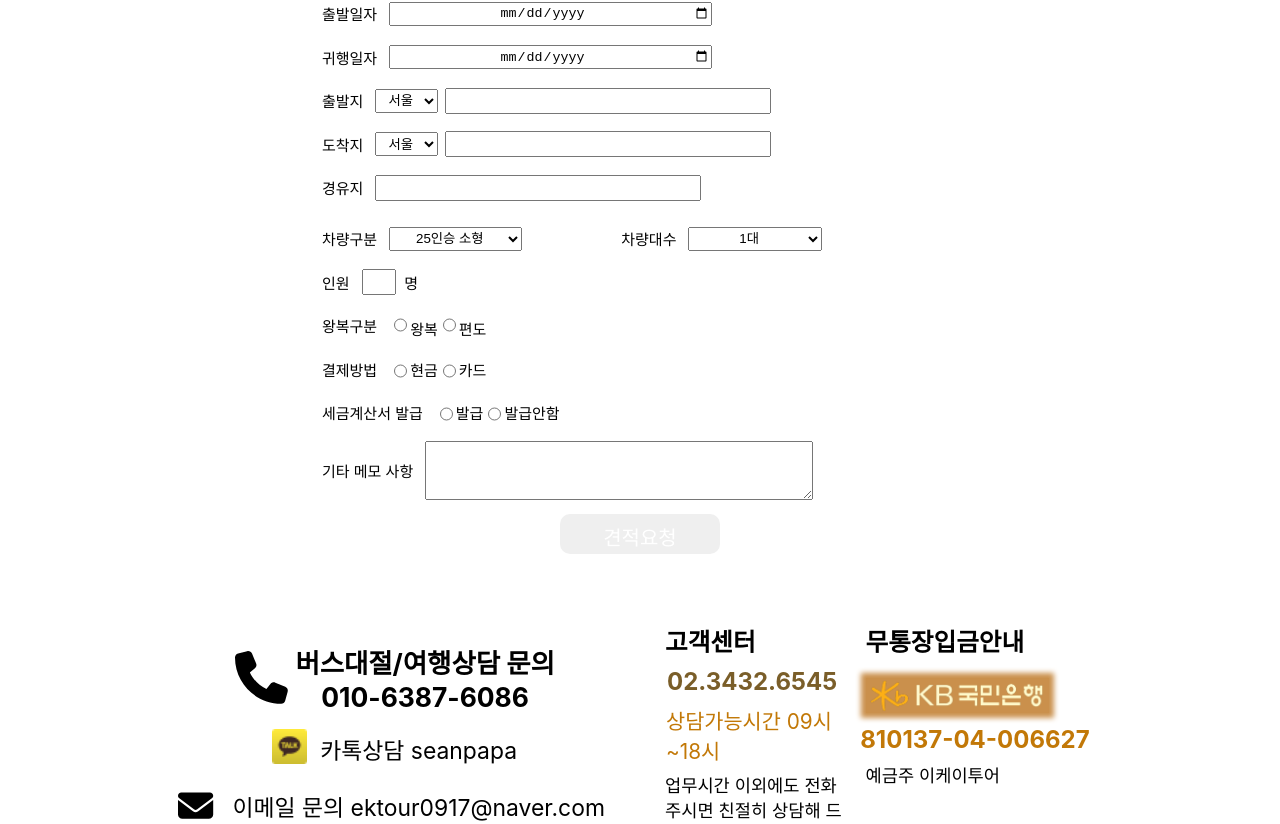
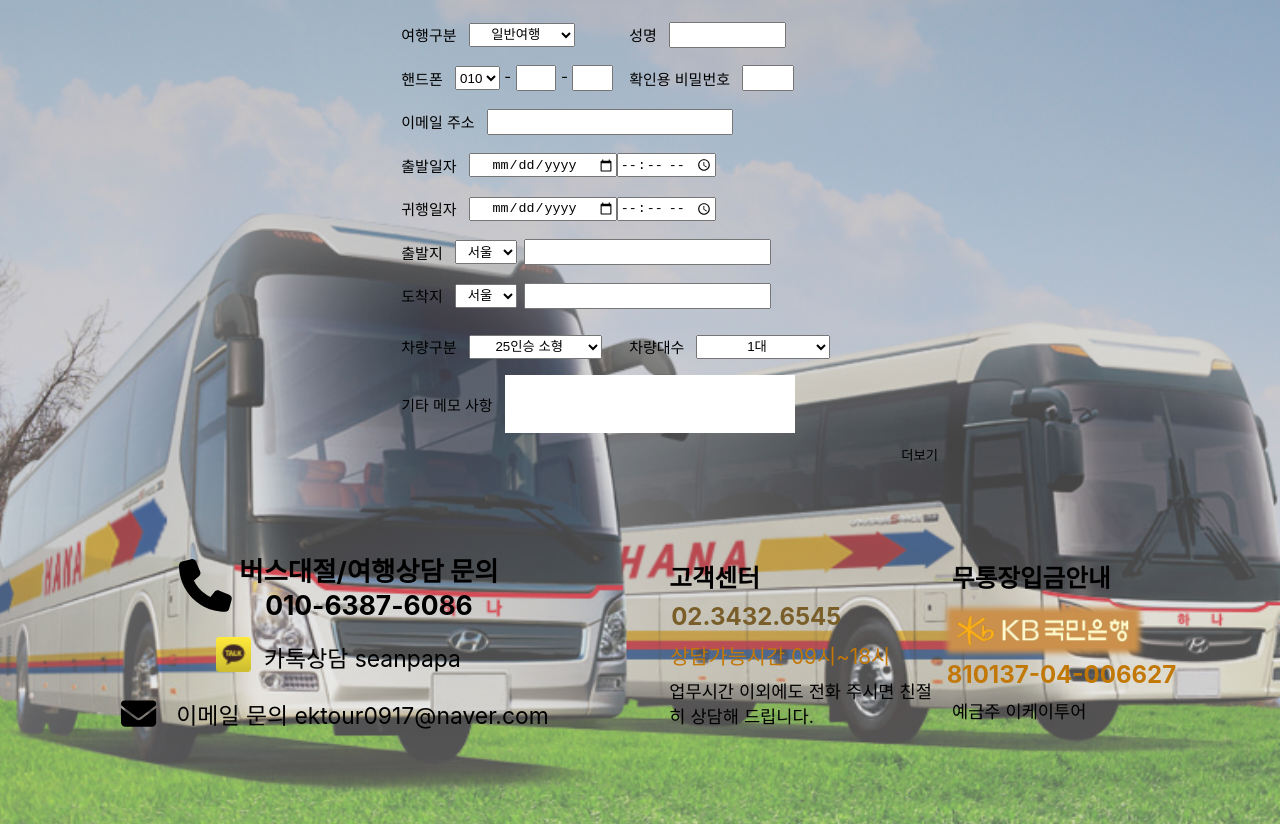
Before and after one commit to ek-tour-renewal/ek-tour-client, a React (Create React App) app: page / in a window 1280 px wide. Shown: the part 936-1760 px from the top of the page. Built offline with nearby package versions, Linux system fonts and the light colour scheme; no server answers.

Commit message:
update main background image and estimate box

```diff
--- a/src/app.module.css
+++ b/src/app.module.css
@@ -1,7 +1,6 @@
 @value makerWhite from './common/colors.css';
 
 .app {
-  width: 70%;
   margin: auto;
   height: 100vh;
   display: flex;
--- a/src/components/estimate/estimate.jsx
+++ b/src/components/estimate/estimate.jsx
@@ -1,7 +1,13 @@
-import React from 'react';
+import React, { useState, useRef } from 'react';
 import styles from './estimate.module.css';
 
 const Estimate = ({ Ref, getData }) => {
+  const buttonRef = useRef();
+  const [visible, setVisible] = useState(false);
+
+  const openDetail = () => {
+    setVisible(!visible)
+  };
 
   const onSubmit = (event) => {
     getData(event);
@@ -50,10 +56,12 @@ const Estimate = ({ Ref, getData }) => {
           <li className={styles.departDate}>
             <p>출발일자</p>
             <input className={styles.departDateInput} ref={Ref.departDateRef} type='date' />
+            <input className={styles.departTimeInput} ref={Ref.departTimeRef} type='time' />
           </li>
           <li className={styles.arrivalDate}>
             <p>귀행일자</p>
             <input className={styles.arrivalDateInput} ref={Ref.arrivalDateRef} type='date' />
+            <input className={styles.arrivalDTimeInput} ref={Ref.arrivalTimeRef} type='time' />
           </li>
           <li className={styles.departPlace}>
             <p>출발지</p>
@@ -99,12 +107,6 @@ const Estimate = ({ Ref, getData }) => {
             </select>
             <input className={styles.placeInput} ref={Ref.arrivalPlaceDetailRef} type='text' />
           </li>
-          <li className={styles.stopPlace}>
-            <p className={styles.stopPlaceTitle}>경유지</p>
-            <input className={styles.placeInput} ref={Ref.stopPlaceRef} type='text' />
-          </li>
-        </section>
-        <section className={styles.estimate_2}>
           <li className={styles.vehicle}>
             <p>차량구분</p>
             <select className={styles.vehicleSelect} ref={Ref.vehicleRef}>
@@ -128,6 +130,19 @@ const Estimate = ({ Ref, getData }) => {
               <option value='10'>10대 이상</option>
             </select>
           </li>
+          <li className={styles.memo}>
+            <p className={styles.memoTitle}>기타 메모 사항</p>
+            <textarea className={styles.memoTextarea} ref={Ref.memoRef} cols='30' rows='10'></textarea>
+          </li>
+
+        </section>
+        {visible &&
+        <section className={styles.estimate_2}>
+          <li className={styles.stopPlace}>
+            <p className={styles.stopPlaceTitle}>경유지</p>
+            <input className={styles.placeInput} ref={Ref.stopPlaceRef} type='text' />
+          </li>
+
           <li className={styles.memberCount}>
             <p className={styles.memberCountTitle}>인원</p>
             <input className={styles.memberCountInput} ref={Ref.memberCountRef} type='text' />
@@ -150,15 +165,15 @@ const Estimate = ({ Ref, getData }) => {
             <input className={styles.checkbox} ref={Ref.taxBillRef} type='radio' name='taxBillType' />발급
             <input className={styles.checkbox} type='radio' name='taxBillType' />발급안함
           </li>
-          <li className={styles.memo}>
-            <p className={styles.memoTitle}>기타 메모 사항</p>
-            <textarea className={styles.memoTextarea} ref={Ref.memoRef} cols='30' rows='10'></textarea>
-          </li>
+
           {/* 견적요청 버튼 */}
           <li className={styles.requestButtonContainer}>
             <button type='submit' className={styles.requestButton}>견적요청</button>
           </li>
-        </section>
+        </section>}
+        <li className={styles.viewMore}>
+          <button className={styles.moreButton} ref={buttonRef} type='button' onClick={openDetail}>{visible ? buttonRef.current.value = '숨기기' : '더보기'}</button>
+        </li>
       </form>
     </section>
   )
--- a/src/components/estimate/estimate.module.css
+++ b/src/components/estimate/estimate.module.css
@@ -1,4 +1,4 @@
-@value makerWhite, makerOrange, makerLightGrey, makerYellow, makerBrown from '../../common/colors.css';
+@value makerWhite, makerOrange, makerLightGrey, makerYellow, makerBrown, makerLightYellow from '../../common/colors.css';
 
 body {
   user-select: none;
@@ -29,7 +29,10 @@ button {
 }
 
 .estimate {
-  width: 90%;
+  width: 50%;
+  margin-top: 2em;
+  background-color: makerLightYellow;
+  border-radius: 1em;
 }
 
 .estimateBox {
@@ -48,16 +51,18 @@ button {
 
 .data {
   display: flex;
+  flex-direction: column;
   justify-content: center;
-  background-color: makerYellow;
+  background-color: unset;
   border-radius: 1em;
+  padding: 0 1em;
 }
 
 .estimate_1,
 .estimate_2 {
   display: flex;
   flex-wrap: wrap;
-  padding: 0.8em;
+  padding: 0 0.8em;
   margin: auto;
   width: 80%;
 }
@@ -146,7 +151,7 @@ button {
 
 .departDateInput,
 .arrivalDateInput {
-  width: 50%;
+  width: 30%;
 }
 
 .memberCountInput {
@@ -174,6 +179,8 @@ button {
 .memoTextarea {
   height: 4em;
   width: 60%;
+  resize: none;
+  border: none;
 }
 
 .requestButtonContainer {
@@ -196,6 +203,18 @@ button {
 .requestButton:hover {
   opacity: 80%;
   font-weight: bold;
+}
+
+.viewMore {
+  width: 100%;
+  text-align: end;
+  padding: 0;
+  margin-bottom: 1em;
+}
+
+.moreButton {
+  background-color: unset;
+  border: none;
 }
 
 @media screen and (max-width:1360px) {
--- a/src/components/main/main.module.css
+++ b/src/components/main/main.module.css
@@ -8,14 +8,16 @@ h1 {
   width: 100%;
 }
 
-.mainImage {
-  width: 90%;
-}
-
 .body {
   display: flex;
   flex-direction: column;
   align-items: center;
+  background: linear-gradient(
+    rgba(94, 94, 94, 0.4),
+    rgba(255, 255, 255, 0.4)
+  ), url('/image/main.jpg');
+  background-size: cover;
+  background-position: center;
 }
 
 .info {
```
